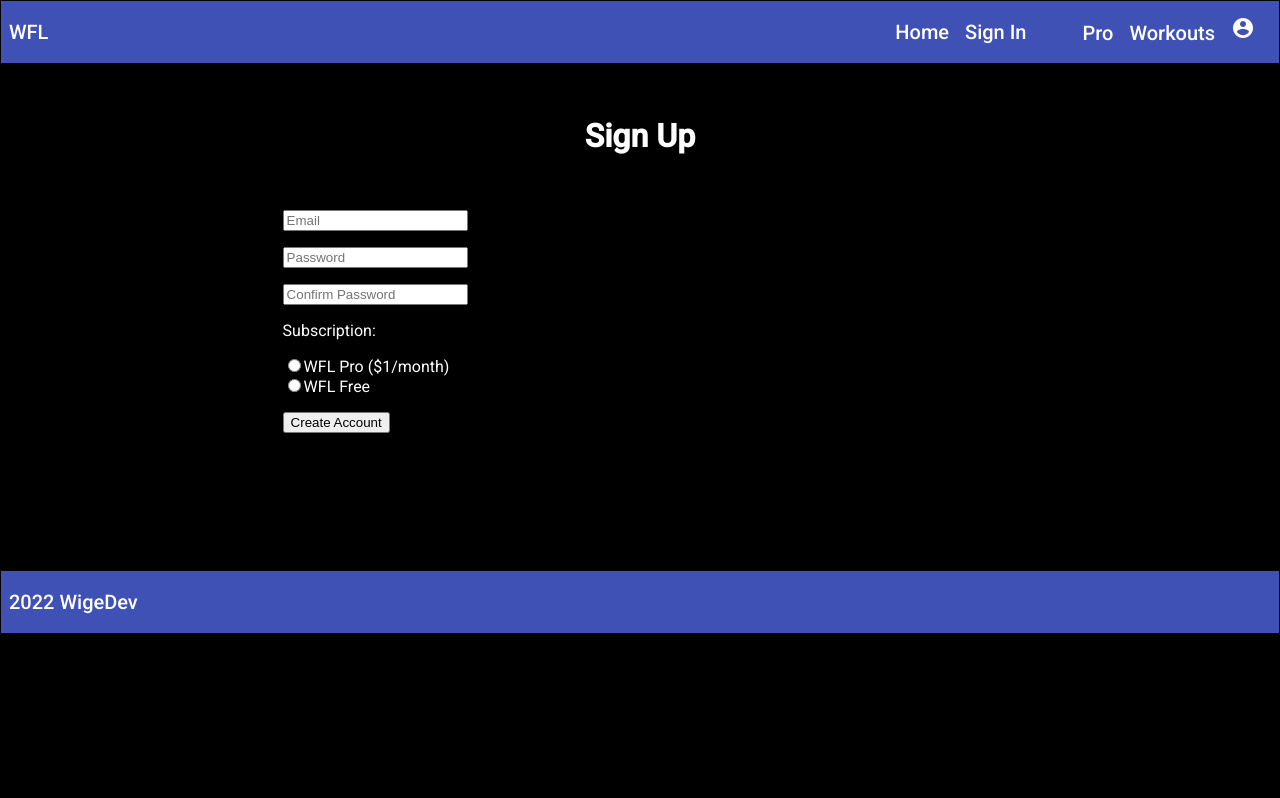
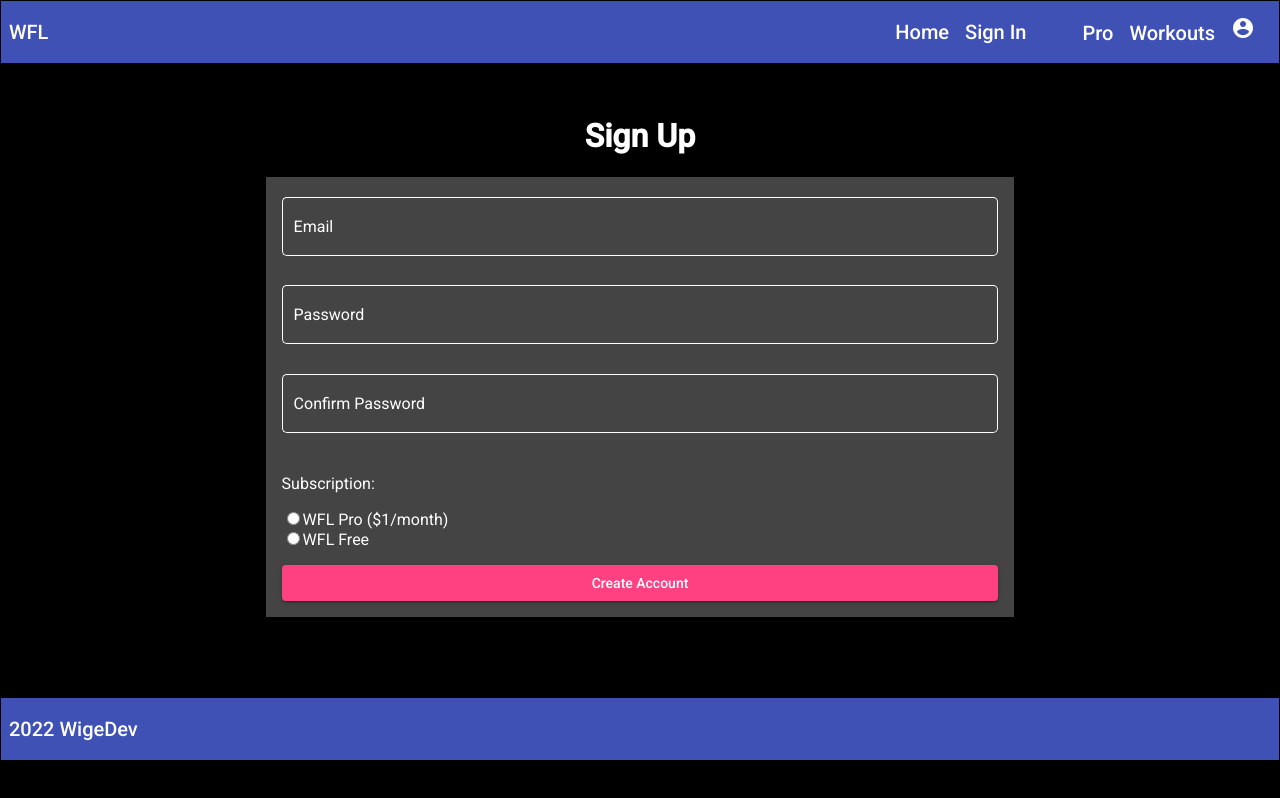
Before and after one commit to garywige/wigedev-fitness-log, an Angular app: page /signup in a window 1280 px wide. Shown: the top 798 px of the page. Built offline with nearby package versions, Linux system fonts and the light colour scheme.

Commit message:
sign up markup and styling

```diff
--- a/src/app/sign-in/sign-in.component.css
+++ b/src/app/sign-in/sign-in.component.css
@@ -16,7 +16,6 @@ button {
 }
 
 .form {
-  border: solid gray 1px;
   background-color: #444;
   color: white;
   margin-left: 20%;
--- a/src/app/sign-up/sign-up.component.css
+++ b/src/app/sign-up/sign-up.component.css
@@ -4,17 +4,18 @@ h1 {
 
 button {
   margin-top: 16px;
+  width: 100%;
 }
 
-input.text {
-  display: block;
-  margin-top: 16px;
+mat-form-field {
+  width: 100%;
 }
 
 .form {
-  border: solid black 1px;
   margin-left: 20%;
   margin-right: 20%;
-  margin-bottom: 120px;
+  margin-bottom: 80px;
   padding: 16px;
+  color: white;
+  background-color: #444;
 }
--- a/src/app/sign-up/sign-up.component.html
+++ b/src/app/sign-up/sign-up.component.html
@@ -1,9 +1,18 @@
 <h1>Sign Up</h1>
 
 <div class="form">
-  <input placeholder="Email" class="text"/>
-  <input type="password" placeholder="Password" class="text"/>
-  <input type="password" placeholder="Confirm Password" class="text"/>
+  <mat-form-field appearance="outline">
+    <mat-label>Email</mat-label>
+    <input type="email" matInput placeholder="lifter@gmail.com">
+  </mat-form-field><br>
+  <mat-form-field appearance="outline">
+    <mat-label>Password</mat-label>
+    <input type="password" matInput>
+  </mat-form-field><br>
+  <mat-form-field appearance="outline">
+    <mat-label>Confirm Password</mat-label>
+    <input type="password" matInput>
+  </mat-form-field><br>
   <p>Subscription:</p>
   <div>
     <input type="radio" id="pro" >
@@ -11,5 +20,5 @@
     <input type="radio" id="free">
     <label for="free">WFL Free</label>
   </div>
-  <button>Create Account</button>
+  <button mat-raised-button color="accent">Create Account</button>
 </div>
```
